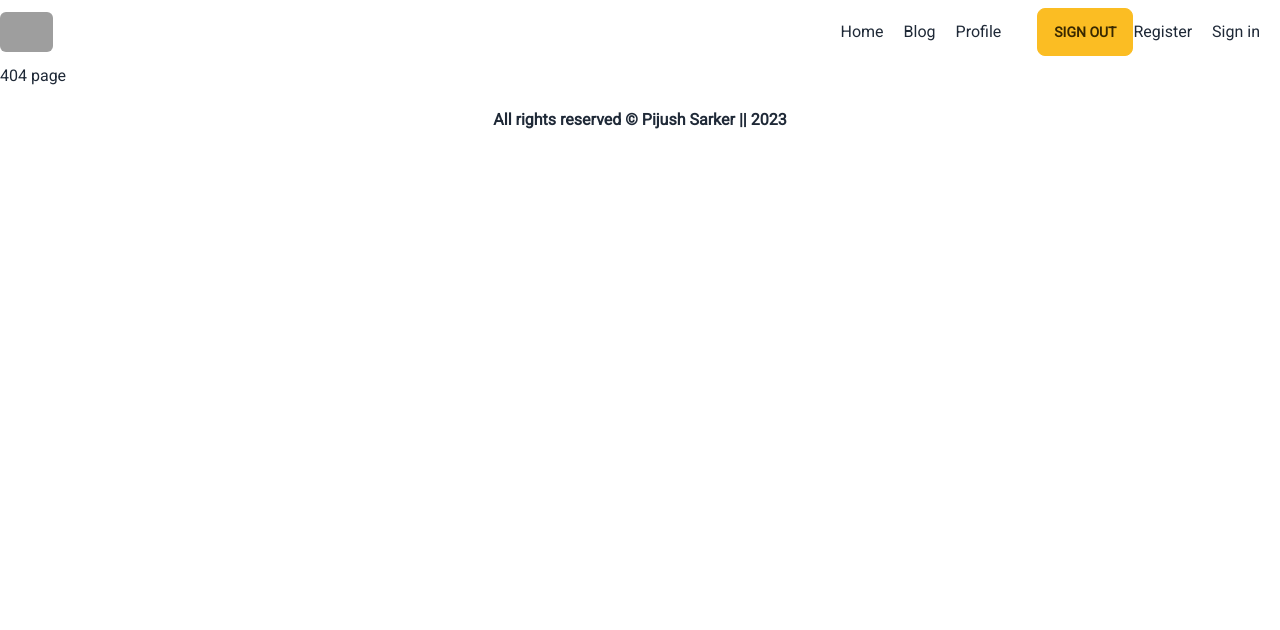
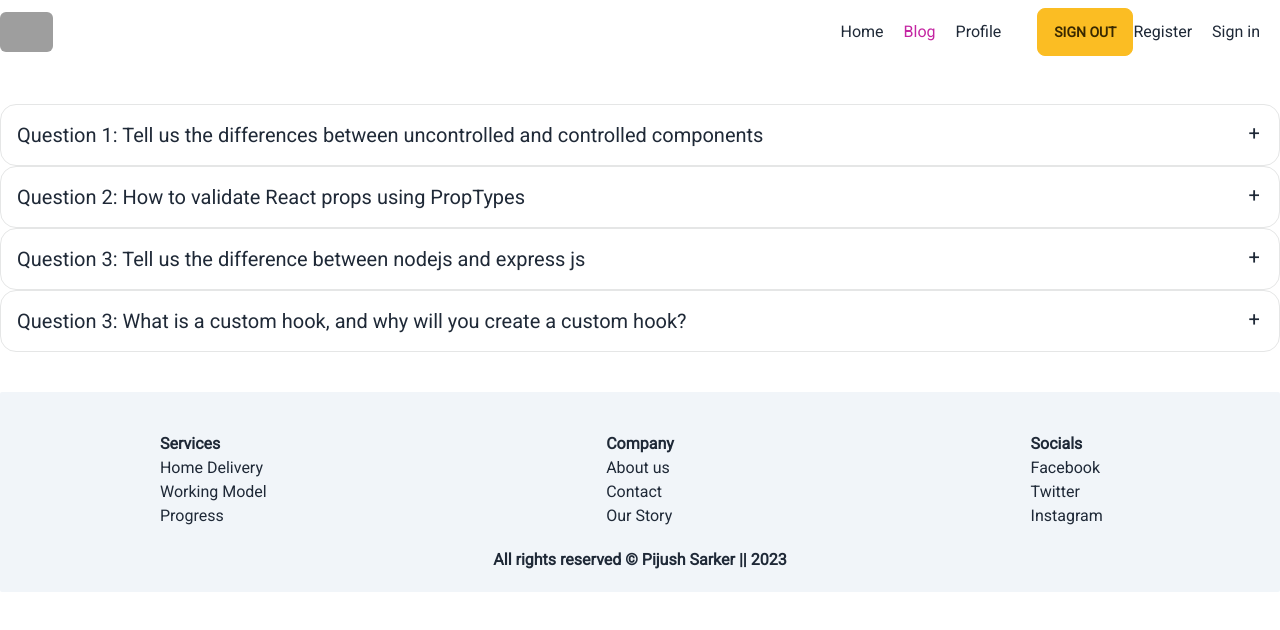
Before and after one commit to pijushwebdev/FoodKa-Client, a React (Vite) app: page /blog in a window 1280 px wide. Before the commit this address had no page. Shown: the top 630 px of the page. Built offline with nearby package versions, Linux system fonts and the light colour scheme; grey boxes are pictures that could not be loaded.

Commit message:
added footer

```diff
--- a/package.json
+++ b/package.json
@@ -18,7 +18,8 @@
     "react-dom": "^18.2.0",
     "react-icons": "^4.8.0",
     "react-router-dom": "^6.11.0",
-    "sort-by": "^1.2.0"
+    "sort-by": "^1.2.0",
+    "sweetalert2": "^11.7.3"
   },
   "devDependencies": {
     "@types/react": "^18.0.28",
--- /dev/null
+++ b/src/components/Blog.jsx
@@ -0,0 +1,49 @@
+import React from 'react';
+
+const Blog = () => {
+    return (
+        <div className='my-10'>
+
+            <div tabIndex={0} className="collapse collapse-plus border border-base-300 bg-base-100 rounded-box">
+                <div className="collapse-title text-xl font-medium">
+                    <h1>Question 1: Tell us the differences between uncontrolled and controlled components</h1>
+                </div>
+                <div className="collapse-content">
+                    <p>Answer: Uncontrolled components can be simpler to implement and maintain, especially for smaller applications or components that don't require complex state management. Controlled components, on the other hand, provide a more predictable and robust way to manage state and behavior, which can be beneficial for larger or more complex applications.</p>
+                </div>
+            </div>
+
+                <div tabIndex={1} className="collapse collapse-plus border border-base-300 bg-base-100 rounded-box">
+                    <div className="collapse-title text-xl font-medium">
+                        <h1>Question 2: How to validate React props using PropTypes</h1>
+                    </div>
+                    <div className="collapse-content">
+                        <p>Answer: PropTypes is a library that comes bundled with React, which is used to define the types of props that are expected to be passed to a component. Using PropTypes, you can easily validate the props passed to your component, ensuring that they match the expected types and have required values.</p>
+                    </div>
+                </div>
+
+                <div tabIndex={2} className="collapse collapse-plus border border-base-300 bg-base-100 rounded-box">
+                    <div className="collapse-title text-xl font-medium">
+                        <h1>Question 3: Tell us the difference between nodejs and express js</h1>
+                    </div>
+                    <div className="collapse-content">
+                        <p>Answer: Node.js provides a runtime environment for running JavaScript on the server-side, while Express.js provides a framework for building web applications using Node.js. Express.js builds on top of Node.js, providing additional features and utilities for building web applications, such as routing, middleware, and templates.</p>
+                    </div>
+                </div>
+
+                <div tabIndex={3} className="collapse collapse-plus border border-base-300 bg-base-100 rounded-box">
+                    <div className="collapse-title text-xl font-medium">
+                        <h1>Question 3: What is a custom hook, and why will you create a custom hook?</h1>
+                    </div>
+                    <div className="collapse-content">
+                        <p>Answer: Custom hooks are created to solve common problems that cannot be easily solved with the existing React APIs. They allow you to encapsulate complex or repetitive logic and make it reusable across multiple components. Here are some reasons why you might want to create a custom hook.
+                            <small>If you find yourself repeating the same logic or functionality in multiple components, it's a good indication that you should extract that code into a custom hook. This allows you to write the code once and reuse it across multiple components.</small>
+                        </p>
+                    </div>
+                </div>
+
+        </div>
+    );
+};
+
+export default Blog;
--- a/src/components/ChefDetails.jsx
+++ b/src/components/ChefDetails.jsx
@@ -1,26 +1,62 @@
 import React, { useEffect, useState } from 'react';
-import { useLoaderData, useParams  } from 'react-router-dom';
+import { FaThumbsUp } from 'react-icons/fa';
+import { useLoaderData, useParams } from 'react-router-dom';
+import RecipeCard from './RecipeCard';
 
 const ChefDetails = () => {
     const [chef, setChef] = useState('');
 
 
-    const {id} = useParams();
+    const { id } = useParams();
     // console.log(id); ok
     const recipeData = useLoaderData();
-    console.log(recipeData);
+    // console.log(recipeData);  ok
 
-    useEffect( () => {
+    useEffect(() => {
         fetch(`http://localhost:5000/allchefs/${id}`)
-        .then(res => res.json())
-        .then(data => setChef(data))
+            .then(res => res.json())
+            .then(data => setChef(data))
     }, [])
-    console.log(chef);
+    // console.log(chef); ok
     const { picture, name, experience, recipes, likes, bio, recipe_id } = chef;
 
 
     return (
-        <div>
+        <div className='my-10'>
+            <h1 className='text-center font-bold text-4xl text-pink-400'>WelCome To FoodKa Recipe</h1>
+
+            <div className='my-10 flex justify-center'>
+                <div className="card w-full bg-base-100 shadow-xl">
+                    <figure><img className='w-full rounded-md' src={picture} alt="chefs" /></figure>
+                    <div className="card-body">
+                        <h2 className="card-title">
+                            {name}
+                            <div className="badge badge-secondary">expert</div>
+                        </h2>
+                        <p>Bio: {bio}</p>
+                        <p className='font-semibold'>Year of experience: {experience}</p>
+                        <div className="card-actions justify-end my-3">
+                            <div className="badge badge-outline">Recipe: {recipes}</div>
+                            <div className="badge badge-outline"><FaThumbsUp /> <span className='ml-2'>{likes}</span></div>
+                        </div>
+
+                    </div>
+                </div>
+            </div>
+            <div>
+                <h1 className='text-center font-bold text-4xl text-pink-400'>Chef's Best Recipes</h1>
+            </div>
+
+            <div className='grid grid-cols-1 md:grid-cols-2 lg:grid-cols-3'>
+            {
+                recipeData.map(recipe => <RecipeCard
+                    key={recipe.unique_id}
+                    recipe={recipe}
+                ></RecipeCard>)
+            }
+            </div>
+
+
 
         </div>
     );
--- a/src/components/Footer.jsx
+++ b/src/components/Footer.jsx
@@ -1,10 +1,42 @@
 import React from 'react';
+import { Link } from 'react-router-dom';
 
 const Footer = () => {
     return (
-        <>
-            <p className='text-center my-5 font-semibold'>All rights reserved &copy; Pijush Sarker || 2023</p>
-        </>
+        <div className='bg-slate-100 pt-10 rounded-sm'>
+            <div className='grid grid-cols-1 md:grid-cols-2 lg:grid-cols-3'>
+
+                <div className='flex justify-center'>
+                    <div>
+                        <h1 className='font-bold'>Services</h1>
+                        <Link className='block' to='/'>Home Delivery</Link>
+                        <Link className='block' to='/'>Working Model</Link>
+                        <Link className='block' to='/'>Progress</Link>
+                    </div>
+                </div>
+
+                <div className='flex justify-center'>
+                    <div>
+                        <h1 className='font-bold'>Company</h1>
+                        <Link className='block' to='/'>About us</Link>
+                        <Link className='block' to='/'>Contact</Link>
+                        <Link className='block' to='/'>Our Story</Link>
+                    </div>
+                </div>
+
+                <div className='flex justify-center'>
+                    <div>
+                        <h1 className='font-bold'>Socials</h1>
+                        <Link className='block' to='/'>Facebook</Link>
+                        <Link className='block' to='/'>Twitter</Link>
+                        <Link className='block' to='/'>Instagram</Link>
+                    </div>
+                </div>
+
+            </div>
+
+            <p className='text-center py-5 font-semibold'>All rights reserved &copy; Pijush Sarker || 2023</p>
+        </div>
     );
 };
 
--- a/src/components/Header.jsx
+++ b/src/components/Header.jsx
@@ -12,7 +12,7 @@ const Header = () => {
 
             <div className='flex justify-end items-center text-center py-2'>
                 <ActiveLink className='mr-4' to='/'><button>Home</button></ActiveLink>
-                <ActiveLink className='mr-4' to='/orders'><button>Blog</button></ActiveLink>
+                <ActiveLink className='mr-4' to='/blog'><button>Blog</button></ActiveLink>
                 <ActiveLink className='mr-4' to='/profile'><button>Profile</button></ActiveLink>
 
 
--- a/src/components/HomeBanner.jsx
+++ b/src/components/HomeBanner.jsx
@@ -3,7 +3,7 @@ import React from 'react';
 const HomeBanner = () => {
     return (
         <div className='mb-10' style={{ backgroundImage: `url("https://i.ibb.co/TTpnhbj/food.png")`, backgroundRepeat: 'no-repeat', backgroundSize: '100% 100%', height: '100vh', borderRadius:'10px'}}>
-            <div className='w-1/2 h-full flex flex-col justify-center p-4'>
+            <div className='w-full lg:w-1/2 md:w-3/4 h-full flex flex-col justify-center p-4'>
                 <p className='text-pink-500'><small>#cooking recipe</small></p>
                 <h1 className='text-6xl text-pink-400 font-bold my-4'>Simple way to find yammy recipes</h1>
                 <p className='text-stone-300 font-semibold my-3'>Food is one of the basic necessities of life. Food contains nutrients—substances essential
--- /dev/null
+++ b/src/components/RecipeCard.jsx
@@ -0,0 +1,50 @@
+import React, { useState } from 'react';
+import Swal from 'sweetalert2';
+
+
+
+const RecipeCard = ({ recipe }) => {
+    const [favorite, setFavorite] = useState(false);
+
+    const { cooking_method, ingredients, rating, recipe_name } = recipe;
+
+    const handleAddToFavorites = () => {
+        Swal.fire({
+            position: 'center',
+            icon: 'success',
+            title: 'You saved the dish',
+            showConfirmButton: false,
+            timer: 1500
+          })
+        setFavorite(true);
+    };
+
+    return (
+        <div>
+            <div className="card w-96 bg-base-100 shadow-xl">
+                <div className="card-body">
+                    <h2 className="card-title text-pink-900">{recipe_name}</h2>
+                    <p className='text-semibold text-pink-500'>Ingredients:</p>
+                    <ul>
+                        {ingredients.map((ingredient, index) => (
+                            <li className='list-disc ml-10 text-slate-500' key={index}>{ingredient}</li>
+                        ))}
+                    </ul>
+                    <p className='text-stone-500 h-36'>Cooking Method: <small>{cooking_method}</small></p>
+
+                    <p>Rating: {rating}</p>
+
+                    <button
+                        className='bg-pink-500 w-full text-slate-200 font-semibold py-2 rounded-md hover:bg-pink-600'
+                        onClick={handleAddToFavorites}
+                        disabled={favorite}
+                    >
+                        {favorite ? 'Added to favorites' : 'Add to favorite'}
+                    </button>
+                </div>
+            </div>
+        </div>
+    );
+};
+
+export default RecipeCard;
--- a/src/components/SingleChefCard.jsx
+++ b/src/components/SingleChefCard.jsx
@@ -6,7 +6,7 @@ const SingleChefCard = ({ chefs }) => {
     const { id, picture, name, experience, recipes, likes, bio, recipe_id } = chefs;
 
     return (
-        <div className='mb-10'>
+        <div className='mb-10 flex justify-center'>
             <div className="card w-96 bg-base-100 shadow-xl">
                 <figure><img className='h-72' src={picture} alt="chefs" /></figure>
                 <div className="card-body">
--- a/src/main.jsx
+++ b/src/main.jsx
@@ -8,6 +8,7 @@ import Home from './components/Home.jsx'
 import Login from './components/Login.jsx'
 import Register from './components/Register.jsx'
 import ChefDetails from './components/ChefDetails.jsx'
+import Blog from './components/Blog.jsx'
 
 const router = createBrowserRouter([
   {
@@ -32,6 +33,10 @@ const router = createBrowserRouter([
         element: <Register></Register>
       },
       {
+        path:'/blog',
+        element: <Blog></Blog>
+      },
+      {
         path: '*',
         element: <div>404 page</div>
       }
```
Also changed, not shown: 1 other file (tests, documents, lock files or other folders).
